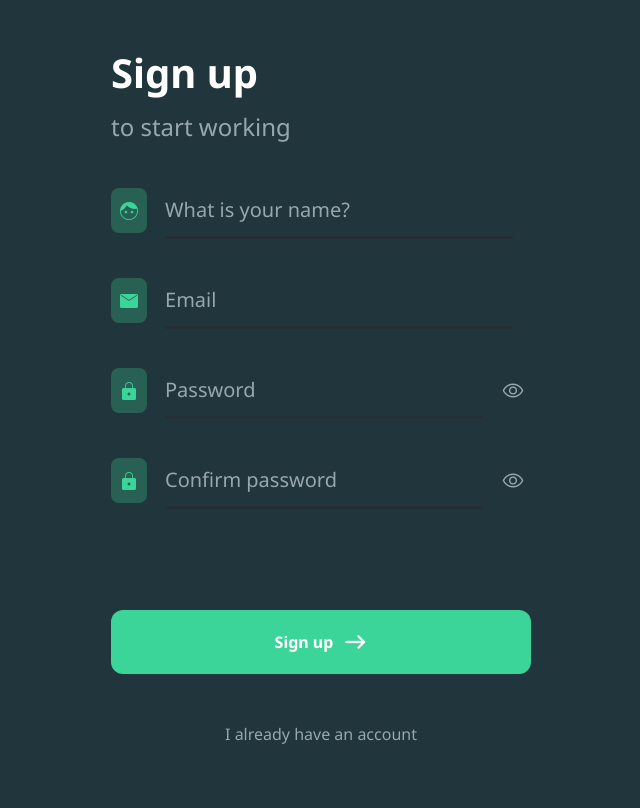
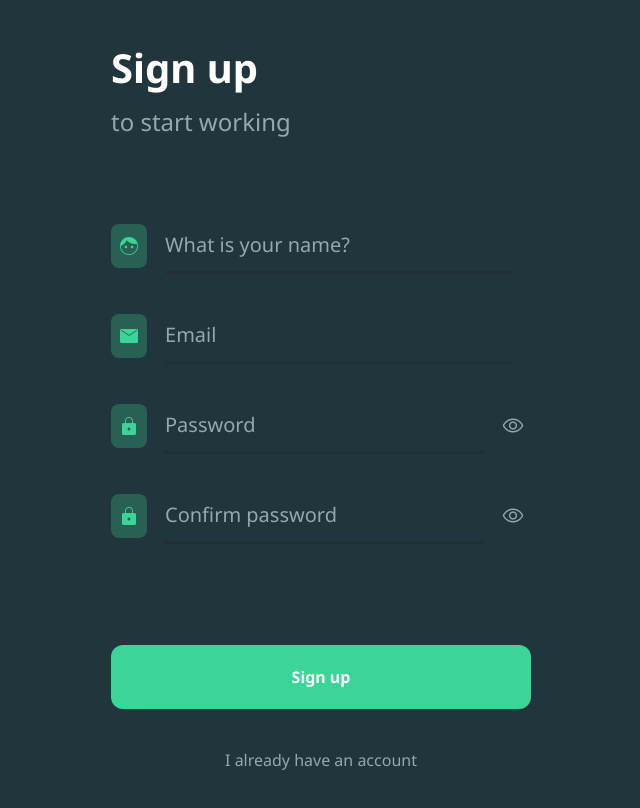
Before and after one commit to EugeneNail/actum, a React (Vite) app in the folder frontend/: page /signup in a window 1280 px wide. Shown: the top 808 px of the page, without its empty margins (319-959 px from the left). Built offline with nearby package versions, Linux system fonts and the light colour scheme.

Commit message:
#114 feat: make the Form component more flexible

```diff
--- /dev/null
+++ b/frontend/src/component/form/form-button-container.tsx
@@ -0,0 +1,14 @@
+import "./form.sass"
+import {ReactNode} from "react";
+
+type Props = {
+    children: ReactNode
+}
+
+export default function FormButtons({children}: Props) {
+    return (
+        <div className="form__button-container">
+            {children}
+        </div>
+    )
+}
--- /dev/null
+++ b/frontend/src/component/form/form-submit-button.tsx
@@ -0,0 +1,17 @@
+import "./form.sass"
+import Button, {ButtonStyle} from "../button/button.tsx";
+import {Color} from "../../model/color.tsx";
+
+type Props = {
+    label: string
+    color?: Color
+    onClick: () => void
+}
+
+export default function FormSubmitButton({label, color = Color.green, onClick}: Props) {
+    return (
+        <Button className="form__submit-button" submit style={ButtonStyle.Primary} color={color} onClick={onClick}>
+            {label}
+        </Button>
+    )
+}
--- a/frontend/src/component/form/form.sass
+++ b/frontend/src/component/form/form.sass
@@ -14,11 +14,10 @@
     font-size: 24px
 
   &__content-container
-    padding: 40px 0 80px
-    display: flex
-    flex-direction: column
+    margin-top: 80px
 
   &__button-container
+    margin-top: 80px
     display: flex
     gap: 15px
 
--- a/frontend/src/component/form/form.tsx
+++ b/frontend/src/component/form/form.tsx
@@ -1,18 +1,13 @@
 import "./form.sass"
 import {ReactNode} from "react";
-import Button, {ButtonStyle} from "../button/button.tsx";
-import Icon from "../icon/icon.tsx";
 
 type Props = {
     title: string
     subtitle?: string
-    submitMessage: string
-    noBack?:boolean
-    onSubmit: () => void
     children: ReactNode
 }
 
-export default function Form({title, subtitle, submitMessage, noBack, onSubmit, children}: Props) {
+export default function Form({title, subtitle, children}: Props) {
     return (
         <form className="form" onSubmit={e => e.preventDefault()}>
             <h1 className="form__title">{title}</h1>
@@ -20,15 +15,6 @@ export default function Form({title, subtitle, submitMessage, noBack, onSubmit,
             <div className="form__content-container">
                 {children}
             </div>
-            <div className="form__button-container">
-                {!noBack && <Button even style={ButtonStyle.Secondary} onClick={() => window.history.back()} >
-                    <Icon name="west" bold/>
-                </Button>}
-
-                <Button className="form__submit-button" style={ButtonStyle.Primary} onClick={onSubmit} >
-                    {submitMessage} <Icon name="east" bold/>
-                </Button>
-            </div>
         </form>
     )
 }
--- a/frontend/src/page/guest-page/login-page.tsx
+++ b/frontend/src/page/guest-page/login-page.tsx
@@ -2,10 +2,11 @@ import "./guest-page.sass"
 import Form from "../../component/form/form.tsx";
 import Field from "../../component/field/field.tsx";
 import {useFormState} from "../../service/use-form-state.ts";
-import {Color} from "../../model/color.tsx";
 import {useHttp} from "../../service/use-http.ts";
 import {Link, useNavigate} from "react-router-dom";
 import base64UrlToString from "../../service/base64.ts";
+import FormButtons from "../../component/form/form-button-container.tsx";
+import FormSubmitButton from "../../component/form/form-submit-button.tsx";
 
 class Payload {
     email: string = ""
@@ -22,7 +23,7 @@ export default function LoginPage() {
     const http = useHttp()
     const navigate = useNavigate()
 
-    async function submit() {
+    async function login() {
         const {data, status} = await http.post("/api/users/login", state)
         if (status == 422 || status == 401) {
             setErrors(data)
@@ -43,9 +44,12 @@ export default function LoginPage() {
 
     return (
         <div className="page">
-            <Form title={greetings} subtitle={"Log in to continue"} submitMessage="Log in" noBack onSubmit={submit}>
-                <Field color={Color.green} name="email" label="Email" icon="mail" value={state.email} error={errors.email} onChange={setField}/>
-                <Field color={Color.red} name="password" label="Password" icon="lock" value={state.password} error={errors.password} onChange={setField} password/>
+            <Form title={greetings} subtitle={"Log in to continue"}>
+                <Field name="email" label="Email" icon="mail" value={state.email} error={errors.email} onChange={setField}/>
+                <Field name="password" label="Password" icon="lock" value={state.password} error={errors.password} onChange={setField} password/>
+                <FormButtons>
+                    <FormSubmitButton label="Log in" onClick={login}/>
+                </FormButtons>
             </Form>
             <Link to="/signup" className="guest-page-link">I don't have an account</Link>
         </div>
--- a/frontend/src/page/guest-page/signup-page.tsx
+++ b/frontend/src/page/guest-page/signup-page.tsx
@@ -2,10 +2,11 @@ import "./guest-page.sass"
 import Form from "../../component/form/form.tsx";
 import Field from "../../component/field/field.tsx";
 import {useFormState} from "../../service/use-form-state.ts";
-import {Color} from "../../model/color.tsx";
 import {useHttp} from "../../service/use-http.ts";
 import {Link, useNavigate} from "react-router-dom";
 import base64UrlToString from "../../service/base64.ts";
+import FormButtons from "../../component/form/form-button-container.tsx";
+import FormSubmitButton from "../../component/form/form-submit-button.tsx";
 
 class Payload {
     name: string = ""
@@ -26,7 +27,7 @@ export default function SignupPage() {
     const http = useHttp()
     const navigate = useNavigate()
 
-    async function submit() {
+    async function signup() {
         const {data, status} = await http.post("/api/users", state)
         if (status == 422) {
             setErrors(data)
@@ -44,11 +45,14 @@ export default function SignupPage() {
 
     return (
         <div className="page">
-            <Form title="Sign up" subtitle={"to start working"} submitMessage="Sign up" noBack onSubmit={submit}>
-                <Field color={Color.green} name="name" label="What is your name?" icon="face" value={state.name} error={errors.name} onChange={setField}/>
-                <Field color={Color.green} name="email" label="Email" icon="mail" value={state.email} error={errors.email} onChange={setField}/>
-                <Field color={Color.red} name="password" label="Password" icon="lock" value={state.password} error={errors.password} onChange={setField} password/>
-                <Field color={Color.red} name="passwordConfirmation" label="Confirm password" icon="lock" value={state.passwordConfirmation} error={errors.passwordConfirmation} onChange={setField} password/>
+            <Form title="Sign up" subtitle={"to start working"}>
+                <Field name="name" label="What is your name?" icon="face" value={state.name} error={errors.name} onChange={setField}/>
+                <Field name="email" label="Email" icon="mail" value={state.email} error={errors.email} onChange={setField}/>
+                <Field name="password" label="Password" icon="lock" value={state.password} error={errors.password} onChange={setField} password/>
+                <Field name="passwordConfirmation" label="Confirm password" icon="lock" value={state.passwordConfirmation} error={errors.passwordConfirmation} onChange={setField} password/>
+                <FormButtons>
+                    <FormSubmitButton label="Sign up" onClick={signup}/>
+                </FormButtons>
             </Form>
             <Link to="/login" className="guest-page-link">I already have an account</Link>
         </div>
```
Also changed, not shown: frontend/src/component/form/form-back-button.tsx (added, +11 -0 lines), frontend/src/component/form/form-delete-button.tsx (added, +16 -0 lines).
